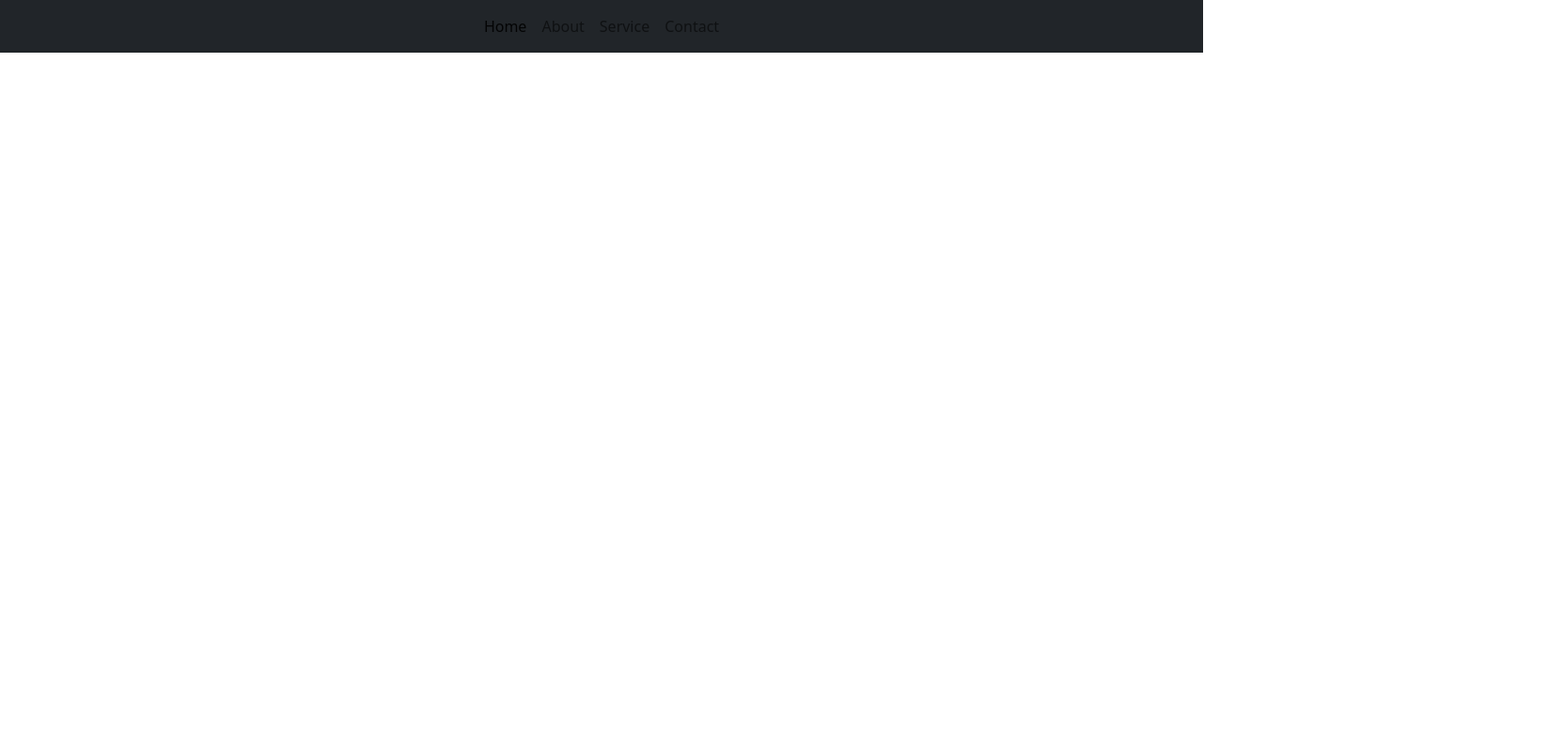
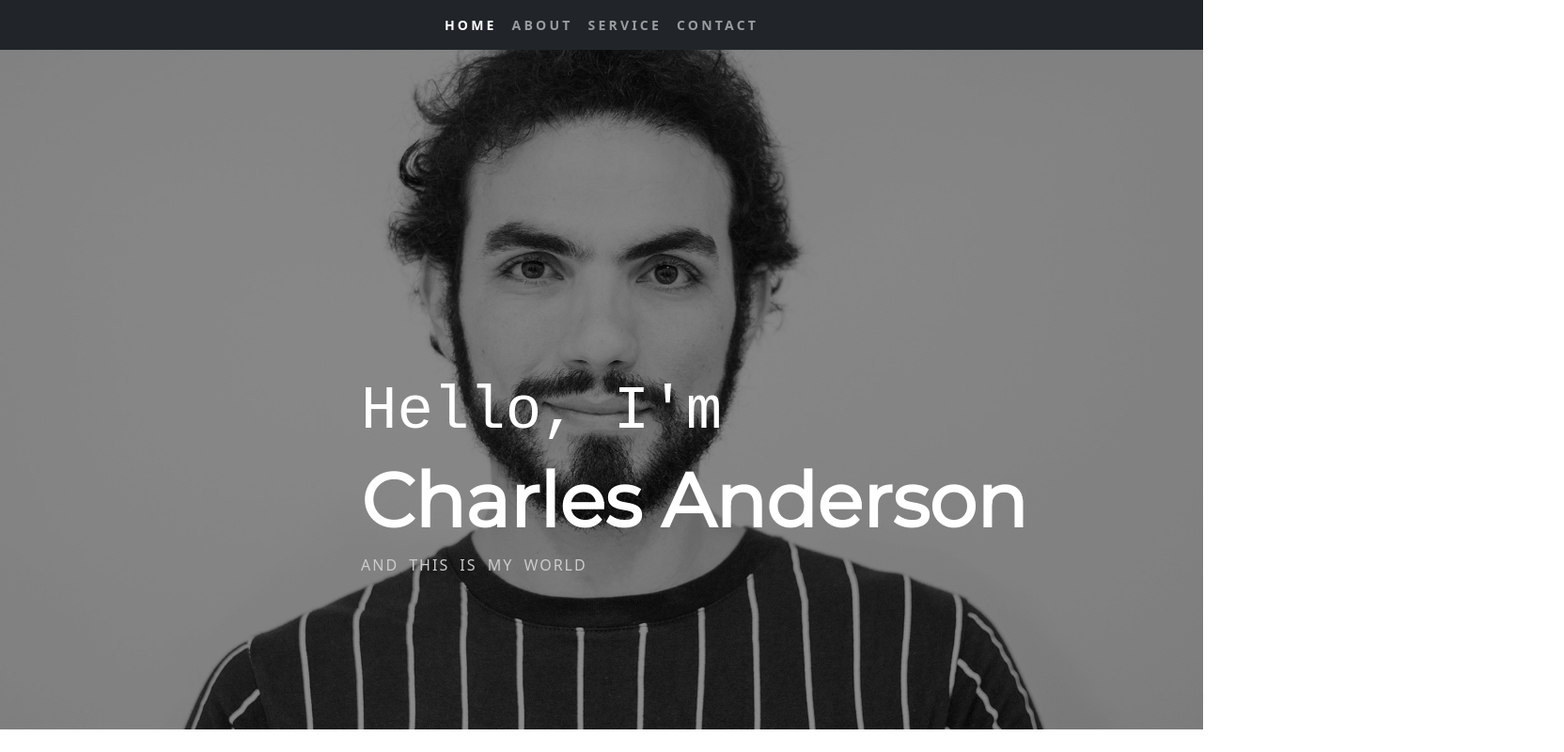
Before and after one commit to Dhanuka99/Charles-Anderson-Portfolio, a plain HTML site: page index.html in a window 1280 px wide. Shown: the whole page at 94% size, 1664 px wide, since content can reach past the window. Drawn offline with nearby package versions, Linux system fonts and the light colour scheme.

Commit message:
html css

```diff
--- a/css/style.css
+++ b/css/style.css
@@ -3,5 +3,52 @@
 body{
     margin: 0;
     padding: 0;
+    box-sizing: border-box;
+    overflow-x: hidden;
     font-family: 'Lato', sans-serif;
 }
+
+.navbar{
+    text-transform: uppercase;
+    font-size: 14px;
+    font-weight: 700;
+    letter-spacing: 0.2rem;
+    background: rgba(0,0,0,0.6) !important;
+    padding: 20px 0;
+}
+
+.navbar-dark .navbar-nav .nav-link.active,
+.navbar-dark .navbar-nav .nav-link:hover{
+    color: #1ebba3;
+}
+
+.heading-content{
+    position: absolute;
+    top: 50%;
+    width: 100%;
+    max-width: 100%;
+    left: 30%;
+}
+
+.heading-content h5{
+    font-size: 4em;
+    font-weight: 300;
+    color: #fff;
+    font-family: monospace;
+}
+
+.heading-content h1{
+    font-size: 5em;
+    font-weight: bolder;
+    color: #fff;
+    font-family: 'Montserrat',  sans-serif;
+}
+
+.heading-content p{
+    font-size: 1em;
+    text-transform: uppercase;
+    font-weight: lighter;
+    color: #ccc;
+    word-spacing: 5px;
+    letter-spacing: 2px;
+}
--- a/index.html
+++ b/index.html
@@ -2,7 +2,7 @@
 <html lang="en">
 <head>
     <meta charset="UTF-8">
-    <title>Title</title>
+    <title>Charles Aderson</title>
     <meta name="viewport" content="width=device-width, initial-scale=1">
     <link rel="stylesheet" href="https://maxcdn.bootstrapcdn.com/bootstrap/4.5.2/css/bootstrap.min.css">
     <link rel="stylesheet" href="css/style.css">
@@ -11,7 +11,7 @@
 <body>
 
 <div>
-    <nav class="navbar navbar-expand-lg navbar-light bg-dark fixed-top">
+    <nav class="navbar navbar-expand-lg navbar-dark bg-dark fixed-top">
         <div class="container-fluid">
             <button class="navbar-toggler" type="button" data-bs-toggle="collapse" data-bs-target="#navbarTogglerDemo03">
                 <span class="navbar-toggler-icon"></span>
@@ -39,20 +39,18 @@
 </div>
 
 
-
-
-
-
-
-
-
-
-
-
-
-
-
-
+<div>
+    <div>
+        <img src="img/back1.jpg" class="img-fluid" alt="" >
+    </div>
+    <div>
+        <div class="heading-content">
+            <h5>Hello, I'm</h5>
+            <h1>Charles Anderson</h1>
+            <p>AND THIS IS MY WORLD</p>
+        </div>
+    </div>
+</div>
 
 
 
```
